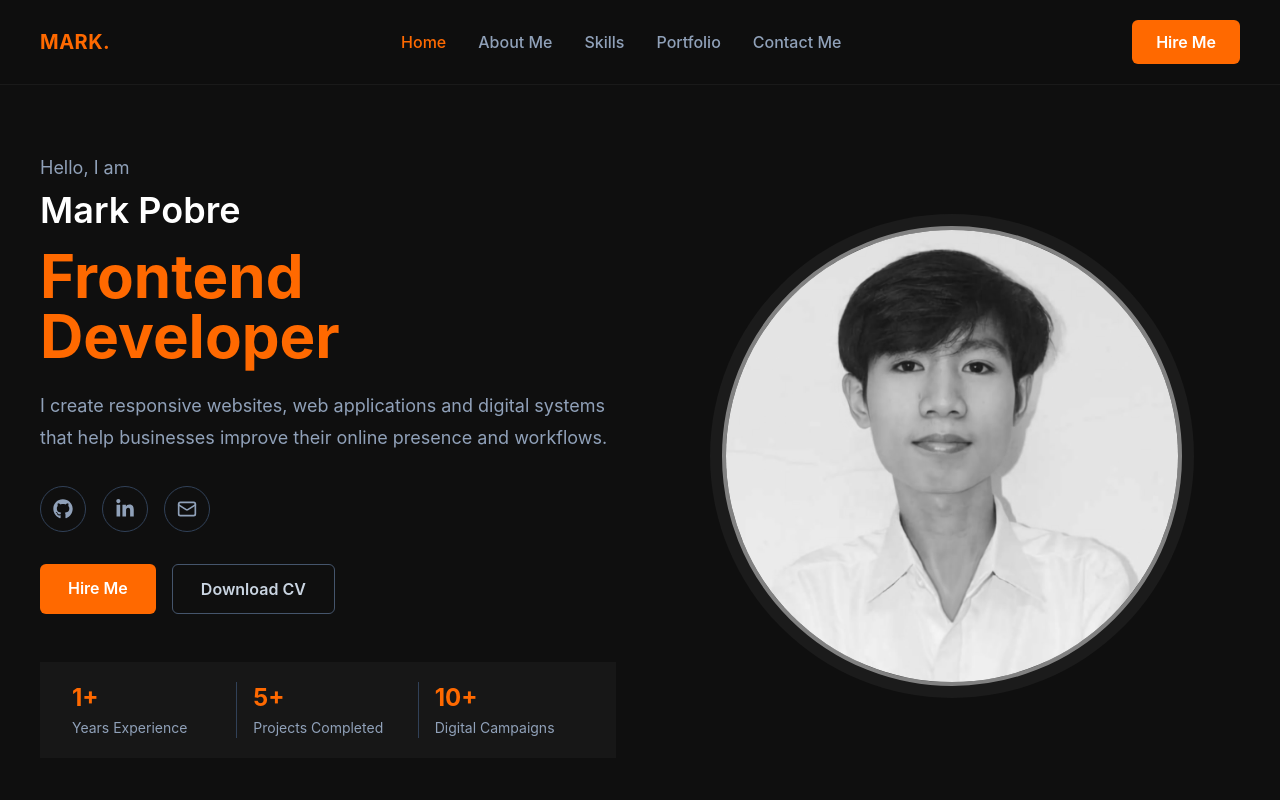
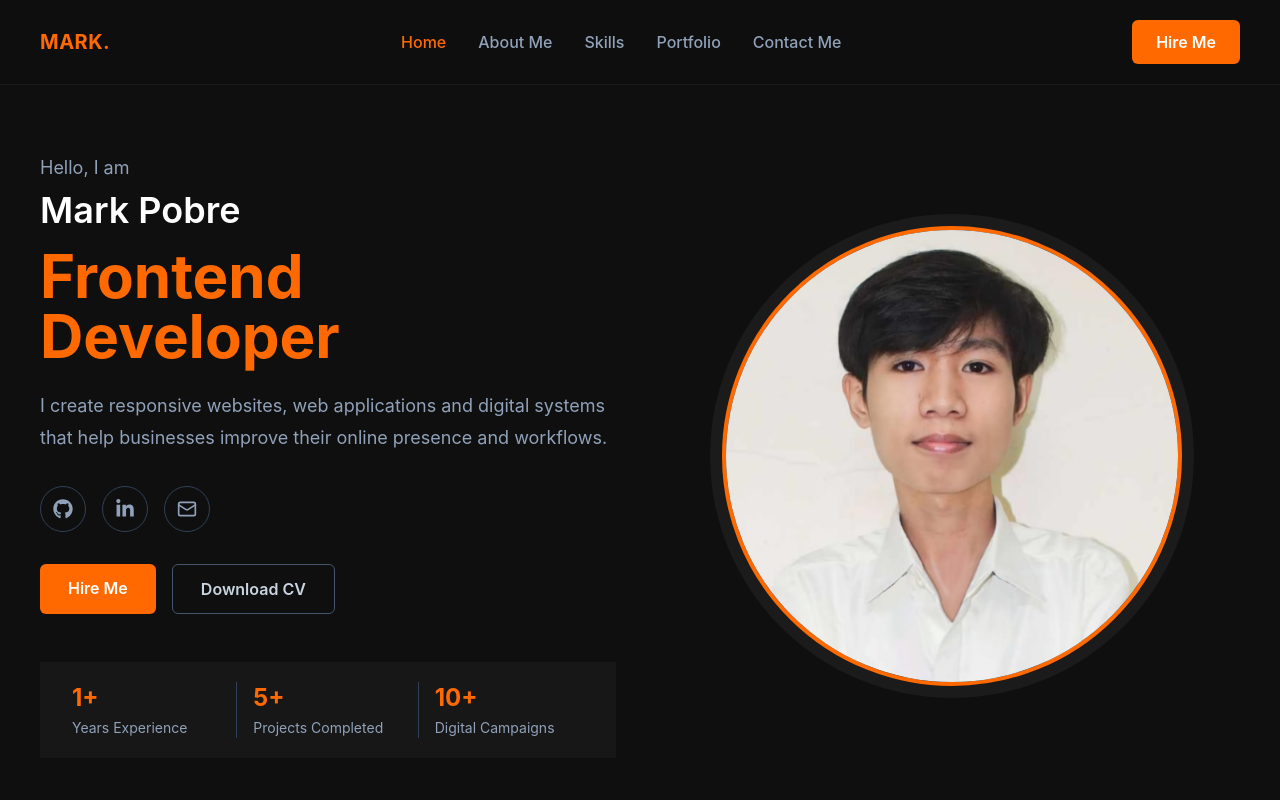
Before and after one commit to MarkPobre/mark-portfolio, a React (Vite) app: page / in a window 1280 px wide. Shown: the top 800 px of the page. Built offline with nearby package versions, Linux system fonts and the light colour scheme.

Commit message:
Show original profile image colors

```diff
--- a/src/sections/Hero.tsx
+++ b/src/sections/Hero.tsx
@@ -111,7 +111,7 @@ function Hero() {
             <img
               src="/images/profile.jpeg"
               alt="Mark Pobre"
-              className="h-72 w-72 rounded-full border-4 border-orange-500 object-cover object-top grayscale sm:h-96 sm:w-96 lg:h-[460px] lg:w-[460px]"
+              className="h-72 w-72 rounded-full border-4 border-orange-500 object-cover object-top sm:h-96 sm:w-96 lg:h-[460px] lg:w-[460px]"
             />
           </div>
         </div>
```
